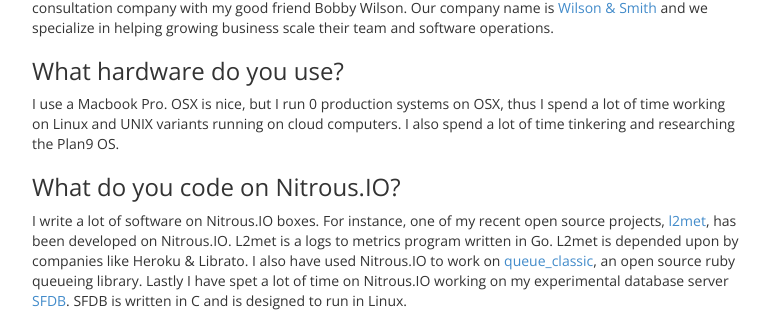
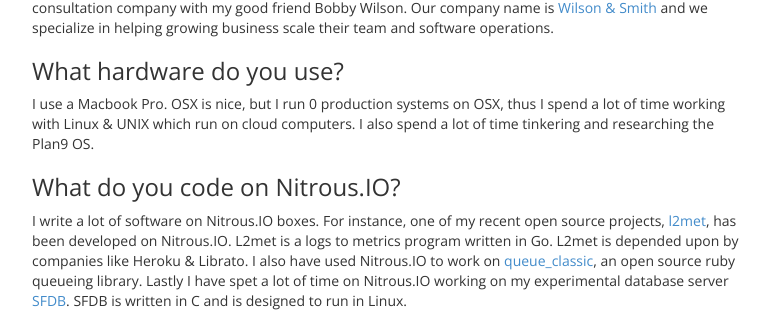
Before and after one commit to koheishingai/blog, a Jekyll site: the page built from _posts/2013-08-12-nitrous-io-stories-ryan-smith-and-heroku-wilson-smith.md, in a window 1280 px wide. Shown: the part 651-963 px from the top of the page, without its empty margins (252-1027 px from the left). Built offline with Jekyll 4.4.1, drawn with Linux system fonts in a browser that asks for light colours; nearby versions of some CDN libraries; library files that are not in the unit come from our copies; Markdown is read by kramdown in place of the engine named in the settings; comment, search, counter and statistics services are not loaded.

Commit message:
Trim the sentence

```diff
--- a/_posts/2013-08-12-nitrous-io-stories-ryan-smith-and-heroku-wilson-smith.md
+++ b/_posts/2013-08-12-nitrous-io-stories-ryan-smith-and-heroku-wilson-smith.md
@@ -11,7 +11,7 @@
 
 ### What hardware do you use?
 
-I use a Macbook Pro. OSX is nice, but I run 0 production systems on OSX, thus I spend a lot of time working on Linux and UNIX variants running on cloud computers. I also spend a lot of time tinkering and researching the Plan9 OS.
+I use a Macbook Pro. OSX is nice, but I run 0 production systems on OSX, thus I spend a lot of time working with Linux & UNIX which run on cloud computers. I also spend a lot of time tinkering and researching the Plan9 OS.
 
 ### What do you code on Nitrous.IO?
 
```
